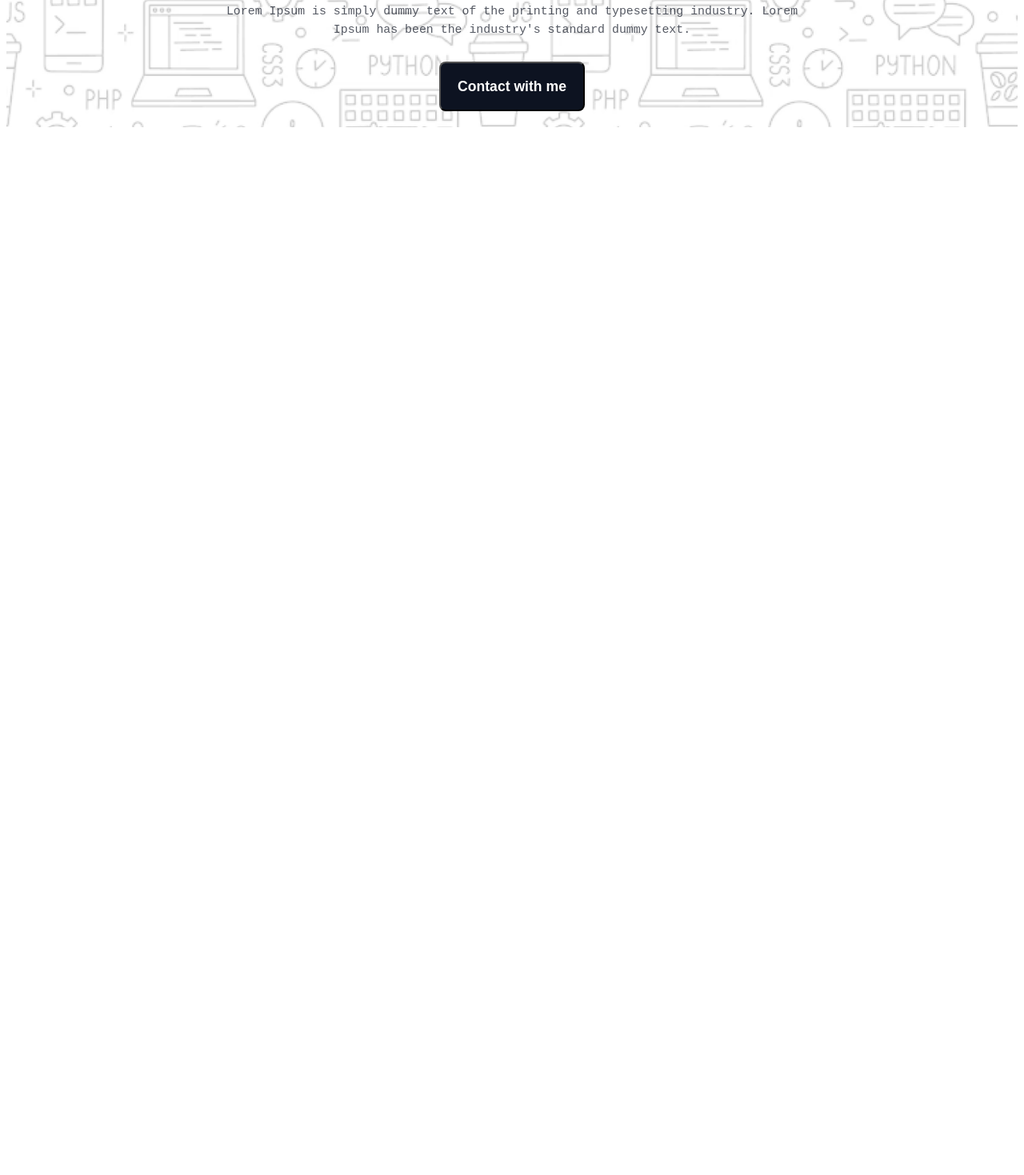
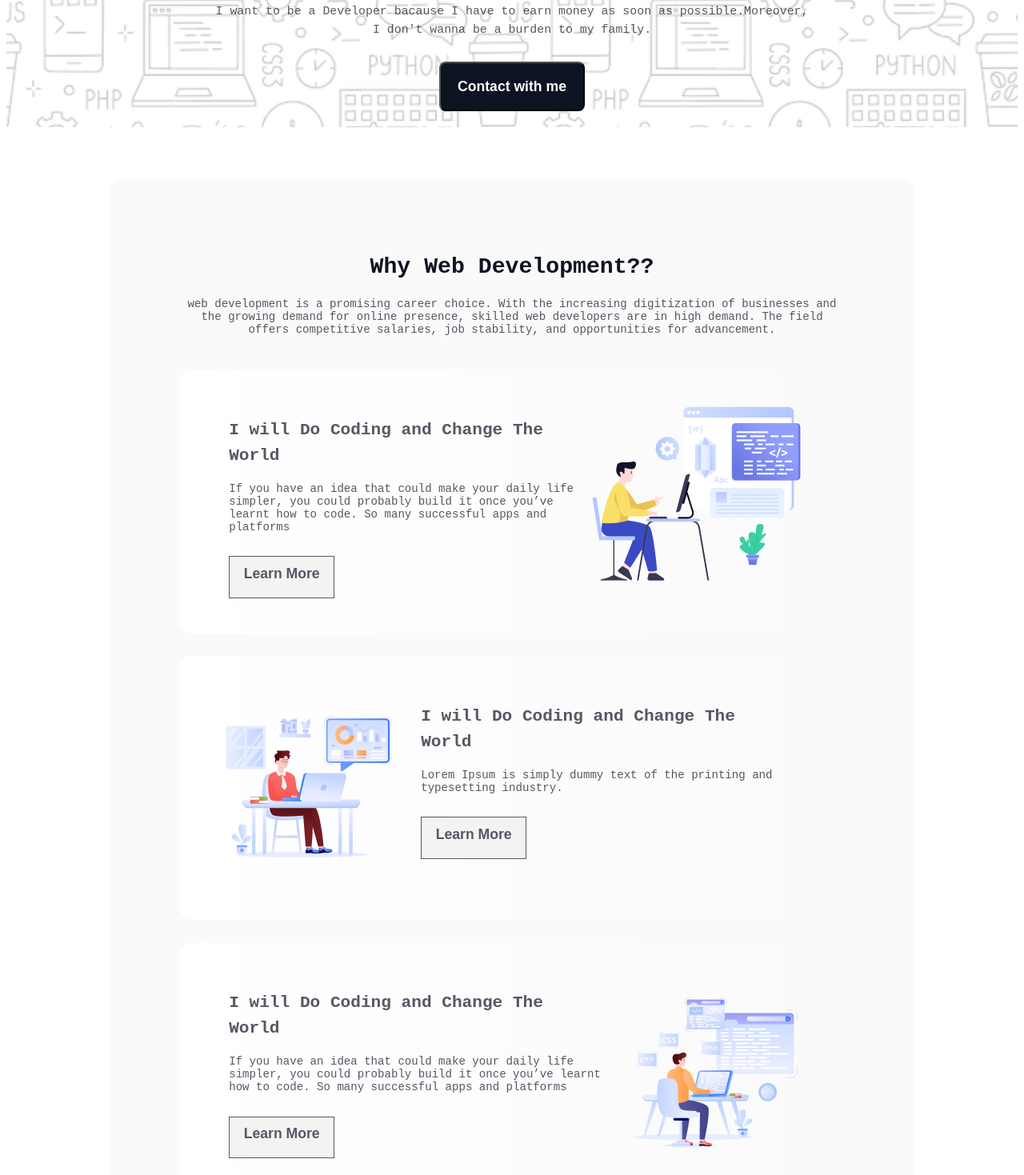
Before and after one commit to Jeem-Nusrat/task-website-1, a plain HTML site: page index.html in a window 1280 px wide. Shown: the part 468-1937 px from the top of the page at 80% size. Before the commit the page ends 800 px from the top, so only its background shows below. Drawn offline with Linux system fonts and the light colour scheme; a web font is replaced by a local one.

Commit message:
added section-1 in main body

```diff
--- a/index.html
+++ b/index.html
@@ -28,13 +28,68 @@
                 <img src="/assets/Group.png" height="211px" width="211.44px" >
             </div>
             <h1 class="tittle"> "In the near future, I hope to become a Developer."</h1>
-            <!-- <p class="description"> I want to be a Developer bacause I have to earn money as soon as possible i don't wanna be a burden to my family</p> -->
-             <p class="description">Lorem Ipsum is simply dummy text of the printing and typesetting industry. Lorem Ipsum has been the industry's standard dummy text.</p>
+
+             <p class="description">I want to be a Developer bacause I have to earn money as soon as possible.Moreover, I don't wanna be a burden to my family.</p>
             <div class="btn-container"><button class="btn1">Contact with me</button></div>
         </div>
 
     </header>
-    <main></main>
+    <main>
+        <section class="why-web">
+            <div >
+                <h1 class="section-tittle">Why Web Development??
+
+                </h1>
+                <p class="section-description">  web development is a promising career choice. With the increasing digitization of businesses and the growing demand for online presence, skilled web developers are in high demand. The field offers competitive salaries, job stability, and opportunities for advancement.
+
+                </p>
+                <div class="reason-cards">
+                    <div class="reason-1">
+                        <div class="details">
+                            <h2 class="reason-subtittles">I will Do Coding and Change The World </h2>
+
+                            <p class="section-description"> If you have an idea that could make your daily life simpler, you could probably build it once you’ve learnt how to code. So many successful apps and platforms </p>
+                            <button class="learn">Learn More</button>
+                        </div>
+                        <div>
+                            <img src="/assets/Layer_1.png" alt="Programmar in desk" margin="0px 8.8px">
+                        </div>
+
+                    </div>
+                    <div class="reason-2">
+
+                        <div>
+                            <img src="/assets/Group 3.png" alt="Programmar in desk" margin="0px 8.8px">
+                        </div>
+                        <div class="details">
+                            <h2 class="reason-subtittles">I will Do Coding and Change The World </h2>
+
+                            <p class="section-description"> Lorem Ipsum is simply dummy text of the printing and typesetting industry.</p>
+                            <button class="learn">Learn More</button>
+                        </div>
+
+                    </div>
+                    <div class="reason-1">
+                        <div class="details">
+                            <h2 class="reason-subtittles">I will Do Coding and Change The World  </h2>
+
+                            <p class="section-description "> If you have an idea that could make your daily life simpler, you could probably build it once you’ve learnt how to code. So many successful apps and platforms </p>
+                            <button class="learn">Learn More</button>
+                        </div>
+                        <div>
+                            <img src="/assets/Group 4.png" alt="Programmar in desk" margin="0px 8.8px">
+                        </div>
+
+                    </div>
+                </div>
+                </div>
+
+
+        </section>
+
+
+
+    </main>
     <footer></footer>
 
 </body>
--- a/style.css
+++ b/style.css
@@ -72,3 +72,97 @@ text-align: center;
 
 
 }
+.section-tittle{
+font-size: 28.16px;
+font-weight: bold;
+color: rgb(13, 19, 33);
+text-align: center;
+
+
+}
+main{
+
+    max-width: 1003.2px;
+    margin: 0 auto;
+}
+.section-description{
+    font-size: 14.08px;
+    color: rgb(13, 19, 33);
+    opacity: 0.7;
+    align-items: flex-start;
+
+
+
+}
+.bg-color{
+    background-color: rgba(13, 19, 33, 0.02);
+
+
+
+}
+.why-web{
+    border-radius: 14.08px;
+
+background: rgba(13, 19, 33, 0.02);
+    padding:70.4px 85.36px ;
+    text-align: center;
+    margin-top: 65.12px;
+}
+.reason-subtittles{
+
+    color: rgba(13, 19, 33, 0.7);
+
+font-size: 21.12px;
+font-weight: bold;
+line-height: 31.68px;
+letter-spacing: 0%;
+text-align: left;
+}
+.learn{
+margin-top: 14.08px;
+box-sizing: border-box;
+border: 1px solid rgb(13, 19, 33);
+opacity: 0.7;
+padding: 10.26px 17.6px 20.26px 17.6px;
+color: rgb(13, 19, 33);
+font-size: 17.6px;
+font-weight: 600;
+line-height: 20.24px;
+letter-spacing: 0%;
+text-align: center;
+}
+.reason-1{
+
+    border-radius: 16px;
+
+background: linear-gradient(90.00deg, rgb(255, 255, 255),rgba(255, 255, 255, 0) 100%);
+    display: flex;
+    flex-direction: row;
+
+    padding:42.44px ;
+    justify-content: space-between;
+    margin-bottom: 28.16px;
+
+}
+.reason-2{
+    border-radius: 16px;
+
+background: linear-gradient(90.00deg, rgb(255, 255, 255),rgba(255, 255, 255, 0) 100%);
+    display: flex;
+    flex-direction: row;
+
+    padding:42.44px ;
+    justify-content: space-between;
+    margin-bottom: 28.16px;
+}
+    .reason-cards{
+        margin-top: 42.24px;
+        gap: 28.16px;
+
+    }
+.details{
+    text-align: left;
+    margin: 0px 20px;
+    gap: 14.08px;
+    justify-content: center;
+}
```
